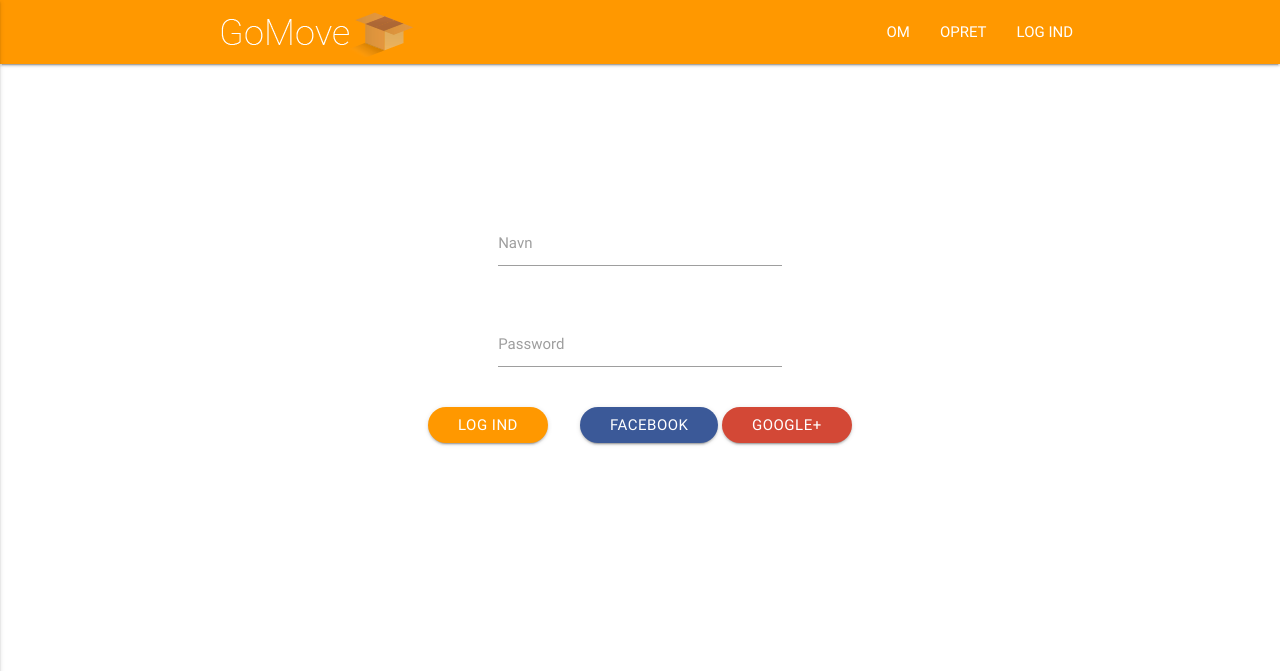
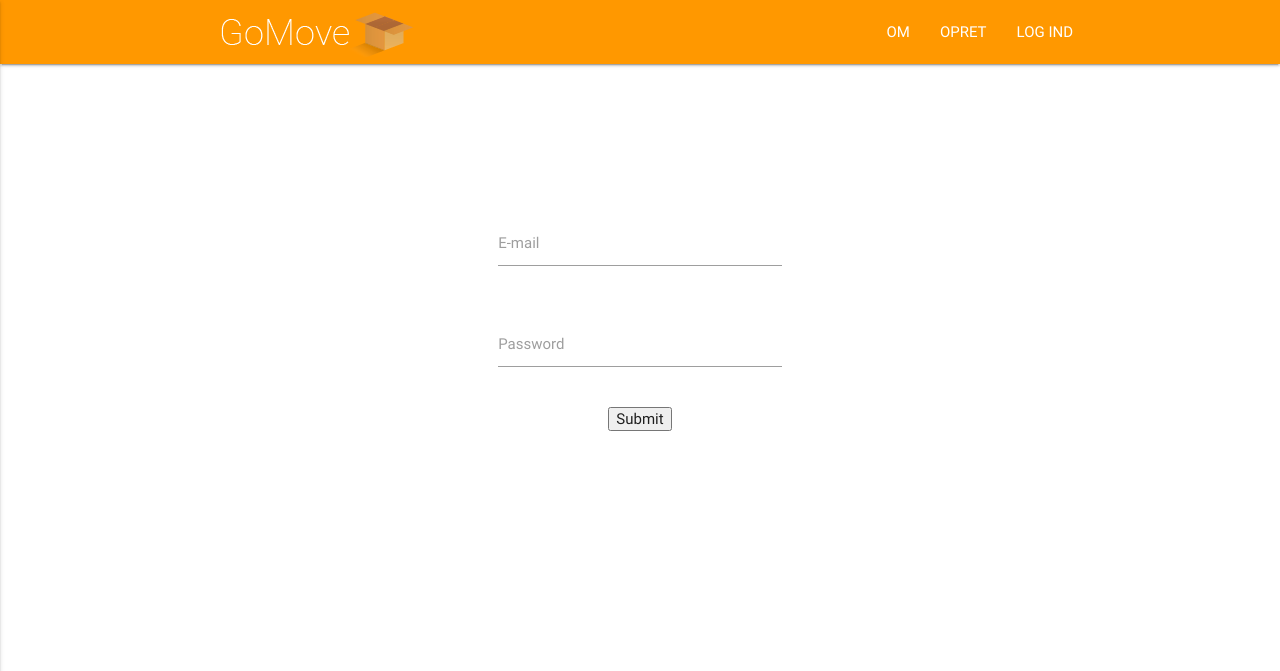
Before and after one commit to patrickeilert/GoMove---school-project, a PHP site: page /logon.php in a window 1280 px wide. Shown: the top 671 px of the page. Run offline with PHP 8.4, Linux system fonts and the light colour scheme; some libraries are stand-ins or nearby versions.

Commit message:
login virker part1

```diff
--- a/logon.php
+++ b/logon.php
@@ -1,3 +1,35 @@
+<?php
+
+session_start();
+
+if( isset($_SESSION['user_id']) ){
+    header("Location: index.php");
+}
+
+require 'dbcon.php';
+
+if(!empty($_POST['email']) && !empty($_POST['password'])):
+
+    $records = $conn->prepare('SELECT user_id, email, password FROM user WHERE email = :email');
+    $records->bindParam(':email', $_POST['email']);
+    $records->execute();
+    $results = $records->fetch(PDO::FETCH_ASSOC);
+
+    $message = '';
+
+    if(count($results) > 0 && password_verify($_POST['password'], $results['password'])){
+
+        $_SESSION['user_id'] = $results['id'];
+        header("Location: index.php");
+
+    } else {
+
+        $message = 'Sorry passer ikke';
+    }
+
+endif;
+?>
+
 <!DOCTYPE html>
 <html lang="da">
     <head>
@@ -13,31 +45,53 @@
     </head>
     <body>
         <?php include 'nav.php'; ?>
+
+         <?php if(!empty($message)): ?>
+        <p><?= $message ?></p>
+    <?php endif; ?>
+    <!--
+    <h1>Login</h1>
+    <span>or <a href="register.php">register here</a></span>
+
+     <form action="login.php" method="post">
+
+            <input type="text" placeholder="Enter your email" name="email">
+            <input type="password" placeholder="and password" name="password">
+
+            <input type="submit">
+
+
+     </form>
+    -->
+
         <div class="section" id="login">
             <div class="container">
                 <h1 class="header center">Log ind</h1>
                 <div class="row">
-                    <form action="#" class="col s12">
+                    <form action="logon.php" method="post" class="col s12">
                         <div class="row">
                             <div class="col s4"></div>
                             <div class="input-field col s4">
-                                <input id="name" type="text" class="validate">
-                                <label for="name">Navn</label>
+                                <input id="email" type="text" name="email" class="validate">
+                                <label for="email" data-error="wrong" data-success="right">E-mail</label>
                             </div>
                             <div class="col s4"></div>
                             </div>
                             <div class="row">
                             <div class="col s4"></div>
                             <div class="input-field col s4">
-                                <input id="password" type="password" class="validate">
+                                <input id="password" type="password" name="password" class="validate">
                                 <label for="password">Password</label>
                             </div>
                             <div class="col s4"></div>
                         </div>
                         <div class="row center">
+                            <input type="submit">
+                            <!--
                             <a class="waves-effect waves-light btn" id="buttonLogon">Log ind</a>
                             <a class="waves-effect waves-light btn" id="buttonFB">Facebook</a>
                             <a class="waves-effect waves-light btn" id="buttonG">Google+</a>
+                            -->
                         </div>
                     </form>
                 </div>
--- a/opret_profil.php
+++ b/opret_profil.php
@@ -116,7 +116,7 @@
                                 <div class="file-field input-field">
                                     <div class="btn">
                                         <span>Vælg</span>
-                                        <input type="file">
+                                        <input type="file" name="fileToUpload">
                                     </div>
                                     <div class="file-path-wrapper">
                                         <input class="file-path validate" placeholder="Profilbillede" type="text">
```
